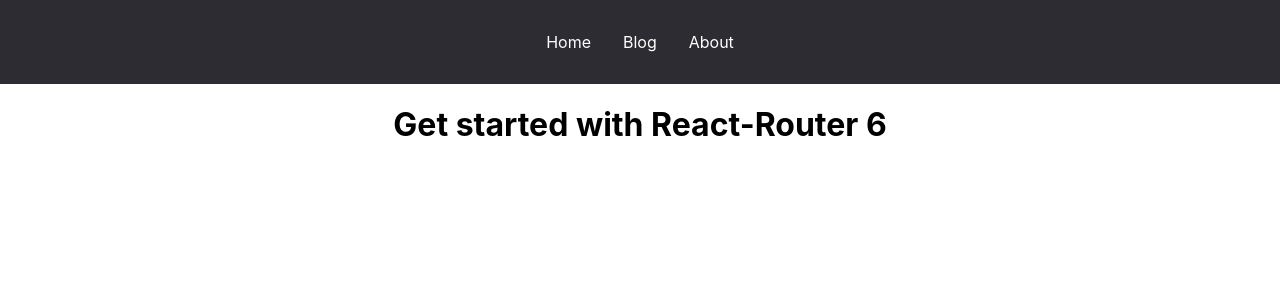
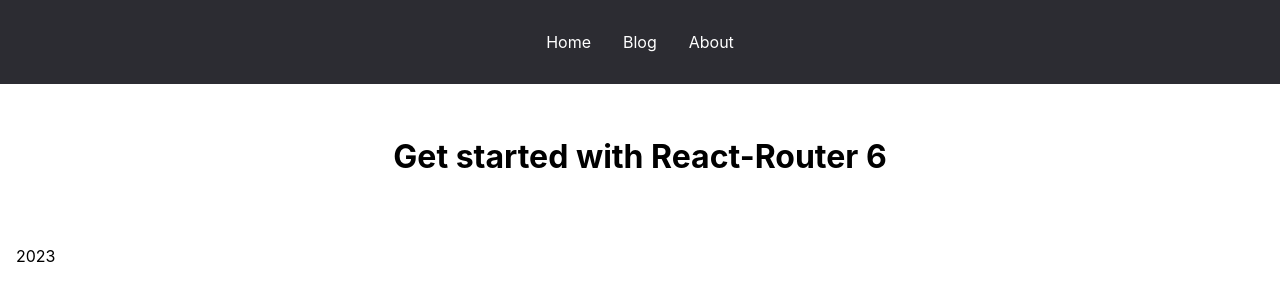
Before and after one commit to Yaroslav-Mig/react-router, a React (Create React App) app: page / in a window 1280 px wide. Shown: the top 300 px of the page. Built offline with nearby package versions, Linux system fonts and the light colour scheme.

Commit message:
feat: add layout

```diff
--- a/src/App.tsx
+++ b/src/App.tsx
@@ -1,17 +1,21 @@
-import './App.css';
+import { Route, Routes } from 'react-router-dom';
+
+import Layout from './components/Layout';
+import AboutPage from './pages/About';
+import BlogPage from './pages/Blog';
+import HomePage from './pages/Home';
+import NotFoundPage from './pages/NotFound';
 
 function App() {
   return (
-    <div className='App'>
-      <header>
-        <a href='/'>Home</a>
-        <a href='/posts'>Blog</a>
-        <a href='/about'>About</a>
-      </header>
-      <div>
-        <h1>Get started with React-Router 6</h1>
-      </div>
-    </div>
+    <Routes>
+      <Route path='/' element={<Layout />}>
+        <Route index element={<HomePage />} />
+        <Route path='/blogs' element={<BlogPage />} />
+        <Route path='/about' element={<AboutPage />} />
+        <Route path='*' element={<NotFoundPage />} />
+      </Route>
+    </Routes>
   );
 }
 
--- /dev/null
+++ b/src/components/Layout.tsx
@@ -0,0 +1,22 @@
+import { Link, Outlet } from 'react-router-dom';
+import '../index.css';
+
+const Layout = () => {
+  return (
+    <>
+      <header>
+        <Link to='/'>Home</Link>
+        <Link to='/blogs'>Blog</Link>
+        <Link to='/about'>About</Link>
+      </header>
+
+      <main className='container'>
+        <Outlet />
+      </main>
+
+      <footer className='footer'>2023</footer>
+    </>
+  );
+};
+
+export default Layout;
--- a/src/index.css
+++ b/src/index.css
@@ -34,7 +34,12 @@
 }
 
 .container {
-  max-width: 900px;
+  max-width: 1280px;
+	width: 100%;
   padding: 2rem 0;
   margin: 0 auto;
 }
+
+.footer {
+	padding: 1rem;
+}
--- a/src/pages/Blog.tsx
+++ b/src/pages/Blog.tsx
@@ -1,4 +1,4 @@
-const HomePage = () => {
+const BlogPage = () => {
   return (
     <div>
       <h2>Our news</h2>
@@ -6,4 +6,4 @@
   );
 };
 
-export default HomePage;
+export default BlogPage;
--- a/src/pages/NotFound.tsx
+++ b/src/pages/NotFound.tsx
@@ -1,7 +1,9 @@
+import { Link } from 'react-router-dom';
+
 const NotFoundPage = () => {
   return (
     <div>
-      This page doesn't exist. Go <a href='/'>home</a>
+      This page doesn't exist. Go <Link to='/'>home</Link>
     </div>
   );
 };
```
